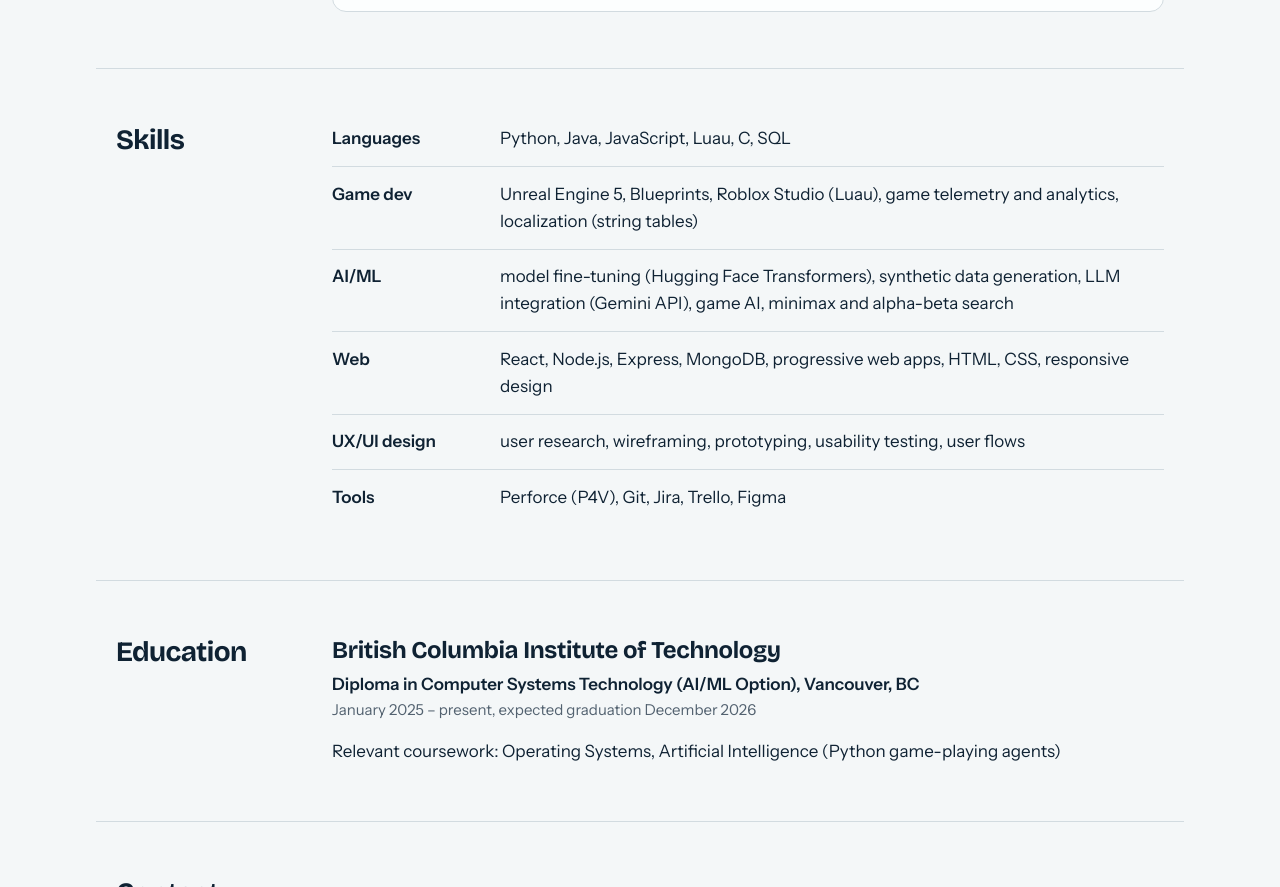
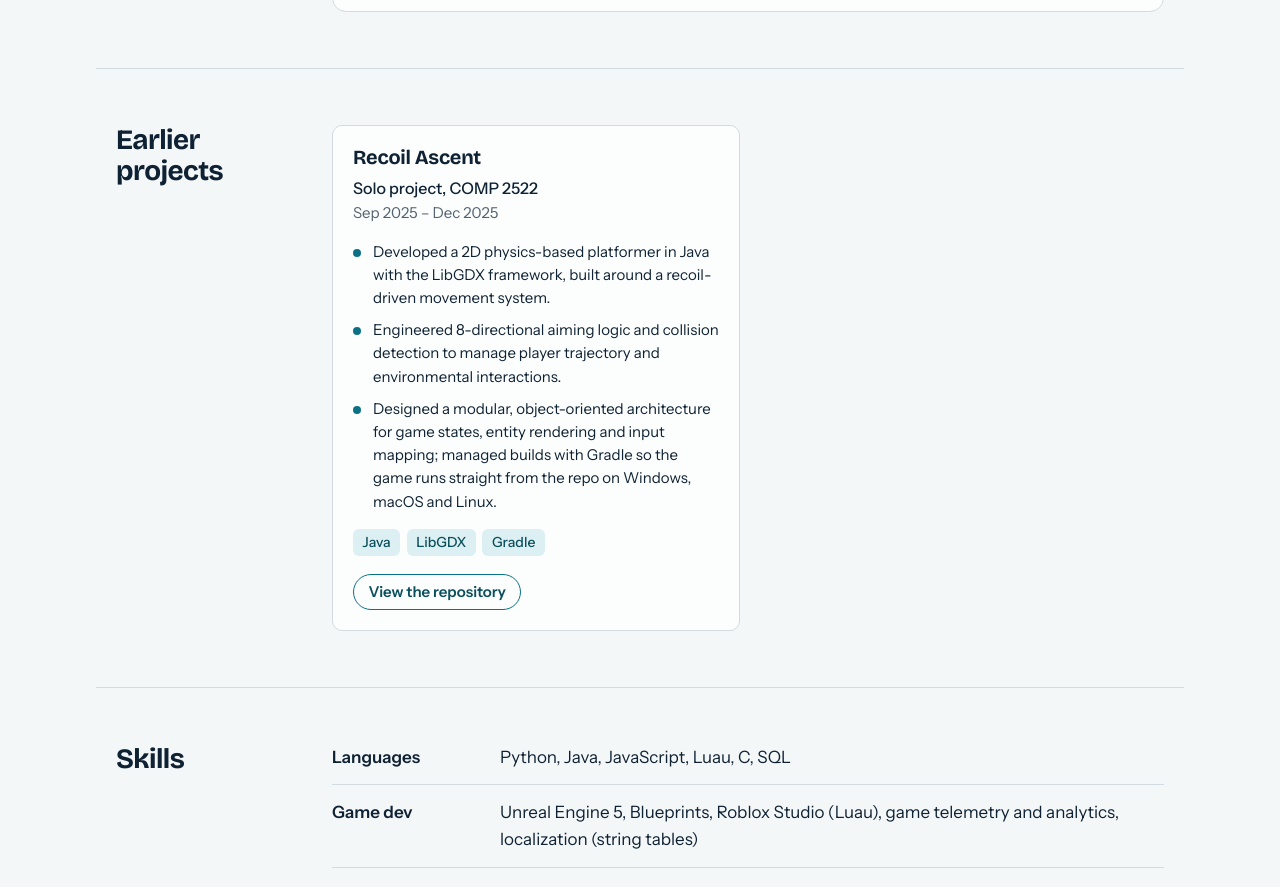
Before and after one commit to snoopryees/snoopryees.github.io, a plain HTML site: page index.html in a window 1280 px wide. Shown: the part 2768-3655 px from the top of the page. Drawn offline with nearby package versions, Linux system fonts and the light colour scheme.

Commit message:
Add Earlier projects section with Recoil Ascent

```diff
--- a/index.html
+++ b/index.html
@@ -136,6 +136,30 @@
       </div>
     </section>
 
+    <section class="wrap section" id="earlier-projects" aria-labelledby="earlier-heading">
+      <h2 id="earlier-heading">Earlier projects</h2>
+      <div class="section-body cards-small">
+
+        <article class="card card-small">
+          <h3>Recoil Ascent</h3>
+          <p class="card-about">Solo project, COMP 2522</p>
+          <p class="when">Sep 2025 – Dec 2025</p>
+          <ul class="points">
+            <li>Developed a 2D physics-based platformer in Java with the LibGDX framework, built around a recoil-driven movement system.</li>
+            <li>Engineered 8-directional aiming logic and collision detection to manage player trajectory and environmental interactions.</li>
+            <li>Designed a modular, object-oriented architecture for game states, entity rendering and input mapping; managed builds with Gradle so the game runs straight from the repo on Windows, macOS and Linux.</li>
+          </ul>
+          <ul class="tags" aria-label="Technologies">
+            <li>Java</li><li>LibGDX</li><li>Gradle</li>
+          </ul>
+          <p class="actions">
+            <a class="button button-small" href="https://github.com/snoopryees/COMP-2522-202530-Term-Project-Nathan">View the repository</a>
+          </p>
+        </article>
+
+      </div>
+    </section>
+
     <section class="wrap section" id="skills" aria-labelledby="skills-heading">
       <h2 id="skills-heading">Skills</h2>
       <dl class="section-body skills">
--- a/style.css
+++ b/style.css
@@ -394,6 +394,46 @@ h3 {
   }
 }
 
+/* Earlier projects: smaller cards than the main four */
+
+.cards-small {
+  display: grid;
+  gap: 1rem;
+  grid-template-columns: repeat(auto-fill, minmax(min(100%, 21rem), 1fr));
+}
+
+.card-small {
+  padding: 1.25rem;
+  border-radius: 10px;
+}
+
+.card-small h3 {
+  font-size: 1.25rem;
+}
+
+.card-small .card-about {
+  font-size: 1rem;
+}
+
+.card-small .points {
+  gap: 0.55rem;
+  margin-top: 0.9rem;
+  font-size: 0.9375rem;
+}
+
+.card-small .tags {
+  margin-top: 1rem;
+}
+
+.card-small .actions {
+  padding-top: 1.1rem;
+}
+
+.button-small {
+  padding: 0.45rem 0.9rem;
+  font-size: 0.9375rem;
+}
+
 /* Skills */
 
 .skills {
```
